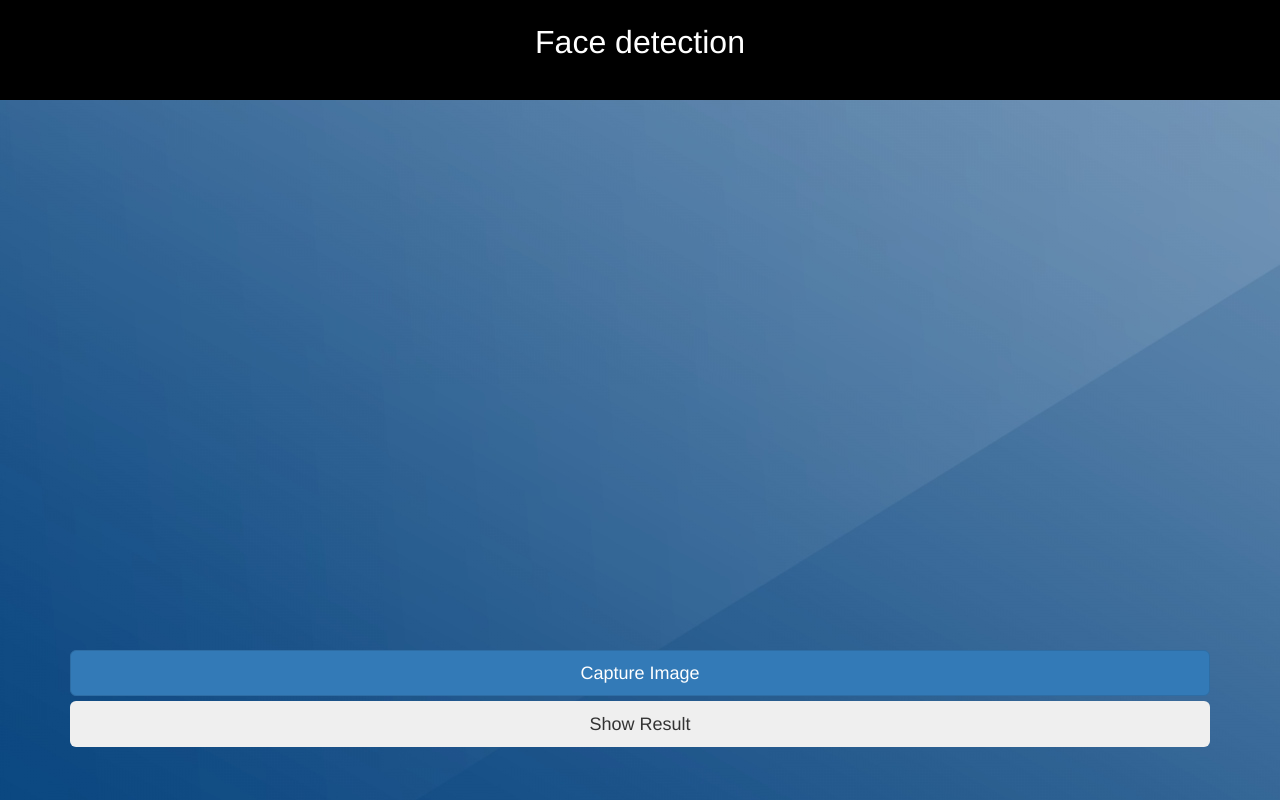
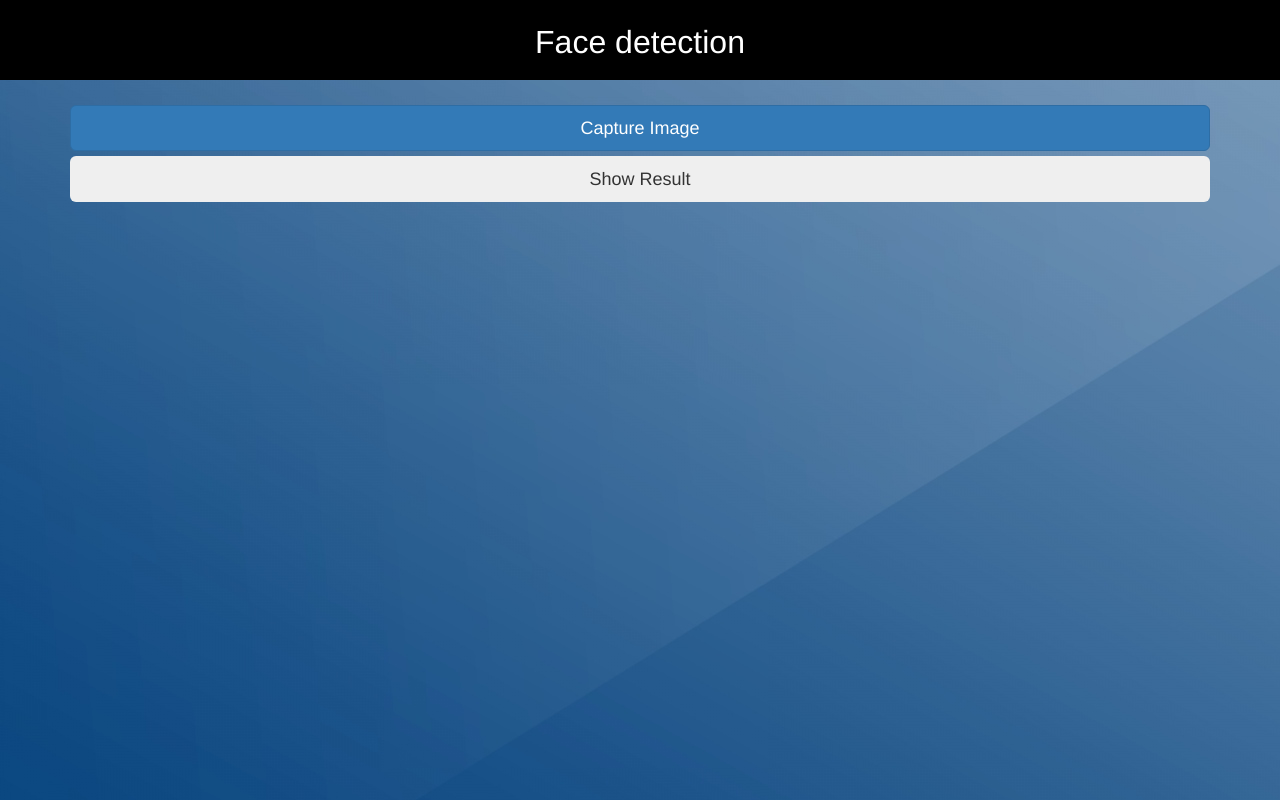
Before and after one commit to raj808569/face-detection, a website: page index.html in a window 1280 px wide. Drawn offline with nearby package versions, Linux system fonts and the light colour scheme; no server answers.

Commit message:
Update index.html

```diff
--- a/index.html
+++ b/index.html
@@ -17,13 +17,13 @@
   </style>
 </head>
 <body>
-  <div class="header" style="background-color:black;height:100px;">
+  <div class="header" style="background-color:black;height:80px;">
     <center style="font-size:32px;color:white;padding-top:20px;">Face detection</center>
   </div>
-  <div id="resultbox" style="height:550px;">
+  <div id="resultbox" style="margin-bottom:25px;">
   </div>
 	<div class="container">
-    <button class="btn btn-primary btn-lg btn-block" id="button1">Capture Image</button>
+    <button class="btn btn-primary btn-lg btn-block" id="button1" style="margin-bottom:5px;">Capture Image</button>
     <button class="btn btn-secondary btn-lg btn-block" id="button2">Show Result</button>
   </div>
   <script>
@@ -46,7 +46,7 @@
   			});
         socket.on('answer',function(data){
           var age=data.age;var gender=data.gender;
-          $resultbox.html('<br><br><br><h1 style="text-align:center;color:white;font-size:32px;">Your age is about:'+age+' years</h1>'+'<br><br><br><h1 style="text-align:center;color:white;font-size:32px;">Your gender is:'+gender+'!!</h1>');
+          $resultbox.html('<br><h1 style="text-align:center;color:white;font-size:32px;">Your age is about:'+age+' years</h1>'+'<br><br><h1 style="text-align:center;color:white;font-size:32px;">Your gender is:'+gender+'!!</h1>'+'<br><h1 style="text-align:center;color:white;font-size:32px;">Refresh page to use again</h1>');
         });
     });
   });
```
